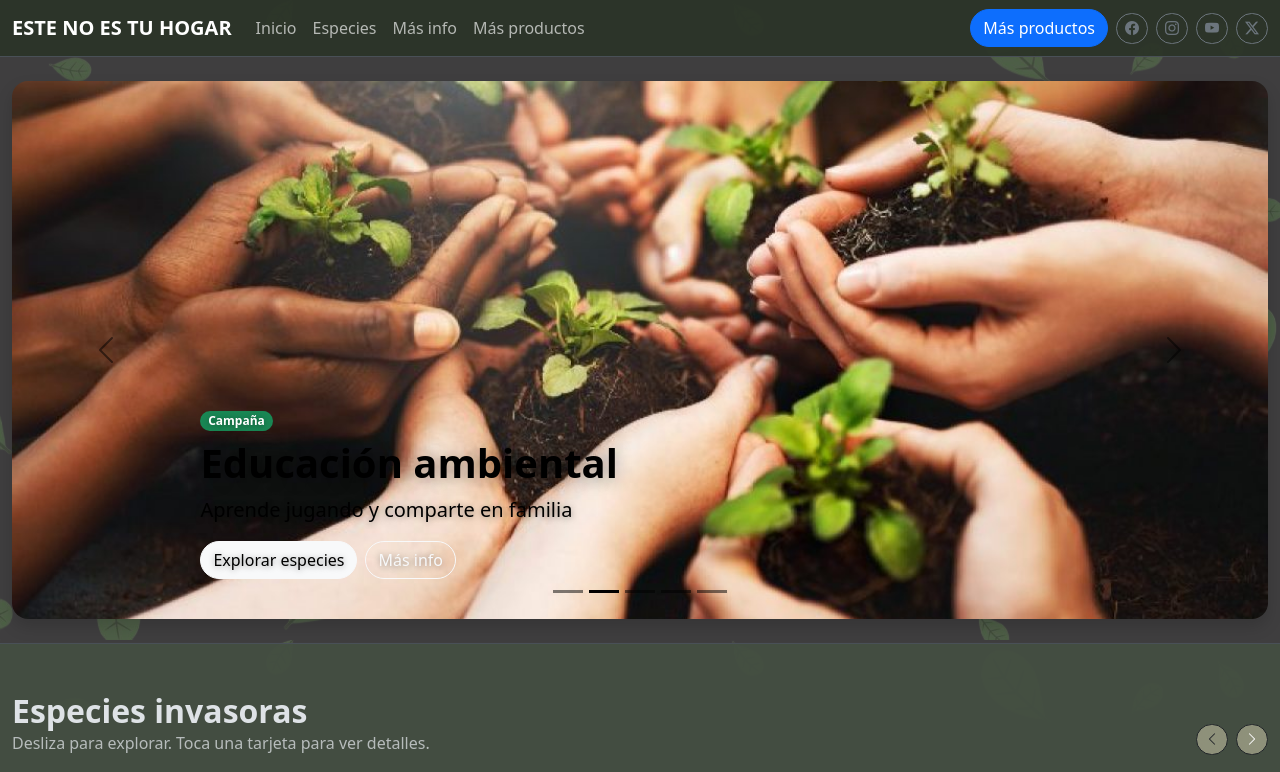
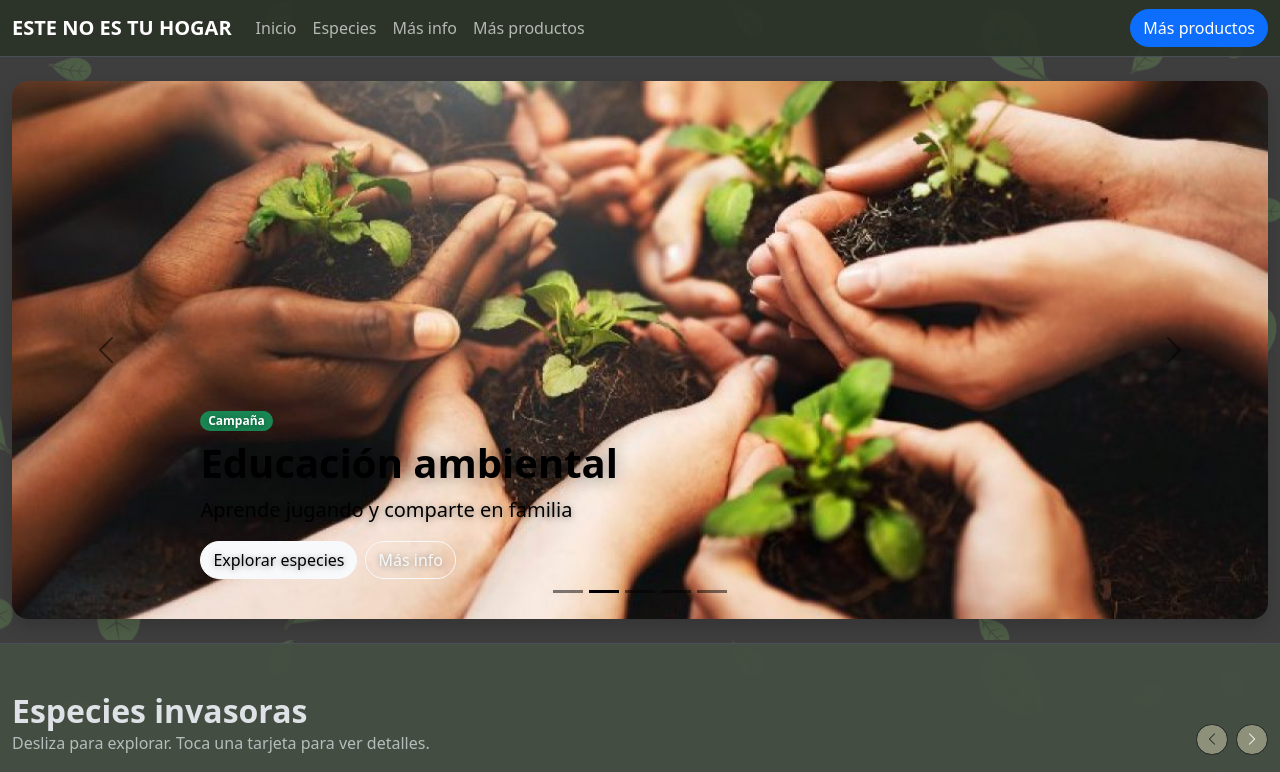
Before and after one commit to Bronway03/ENETH-Page, a plain HTML site: page index.html in a window 1280 px wide. Shown: the top 772 px of the page. Drawn offline with nearby package versions, Linux system fonts and the light colour scheme; grey boxes are pictures that could not be loaded.

Commit message:
Add files via upload

```diff
--- a/index.html
+++ b/index.html
@@ -40,14 +40,7 @@
                         Más productos
                     </a>
                     <!-- Redes -->
-                    <a class="btn btn-outline-secondary btn-sm rounded-pill" href="#" aria-label="Facebook"><i
-                            class="bi bi-facebook"></i></a>
-                    <a class="btn btn-outline-secondary btn-sm rounded-pill" href="#" aria-label="Instagram"><i
-                            class="bi bi-instagram"></i></a>
-                    <a class="btn btn-outline-secondary btn-sm rounded-pill" href="#" aria-label="YouTube"><i
-                            class="bi bi-youtube"></i></a>
-                    <a class="btn btn-outline-secondary btn-sm rounded-pill" href="#" aria-label="Twitter/X"><i
-                            class="bi bi-twitter-x"></i></a>
+
                 </div>
             </div>
         </div>
```
Also changed, not shown: libro.html (+2 -2 lines).
